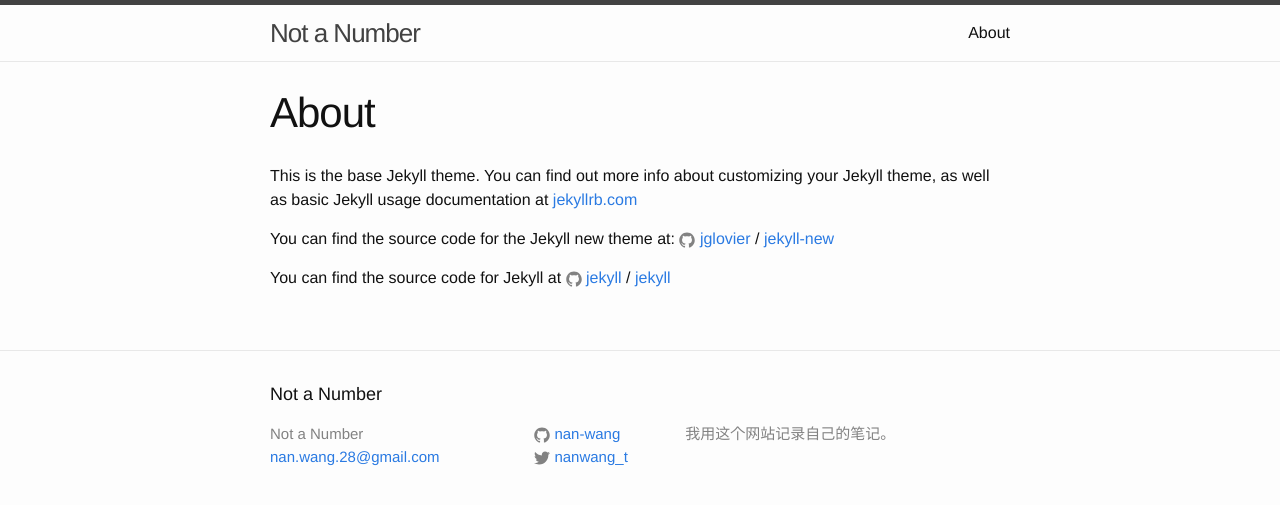
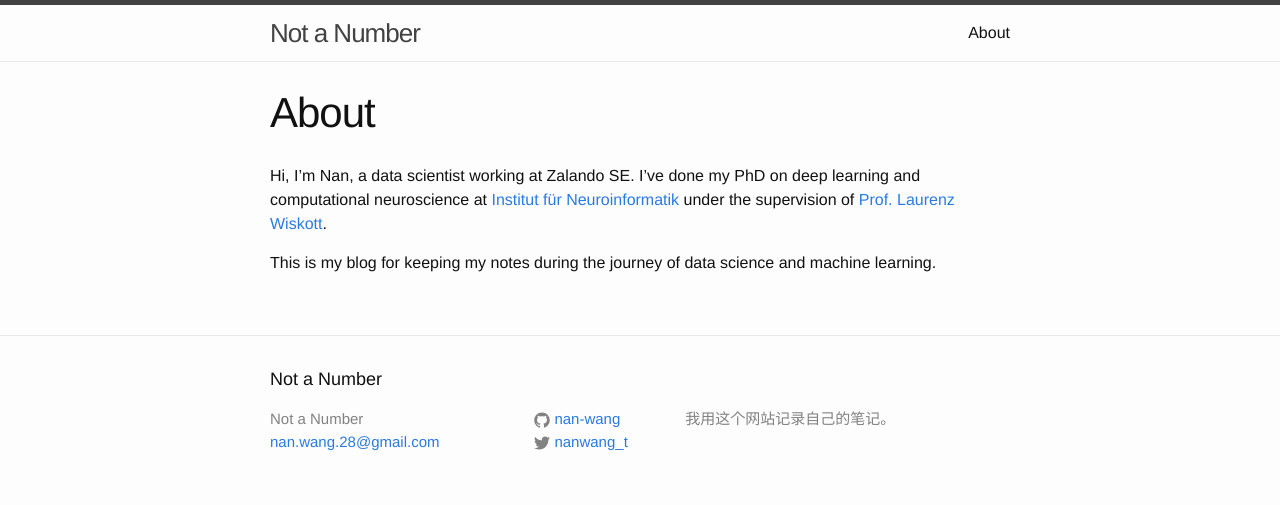
Before and after one commit to nan-wang/nan-wang.github.io, a Jekyll site: the page built from about.md, in a window 1280 px wide. Shown: the top 505 px of the page. Built offline with Jekyll 4.4.1, drawn with Linux system fonts in a browser that asks for light colours.

Commit message:
update about.md

```diff
--- a/about.md
+++ b/about.md
@@ -3,13 +3,6 @@ layout: page
 title: About
 permalink: /about/
 ---
+Hi, I'm Nan, a data scientist working at Zalando SE. I've done my PhD on deep learning and computational neuroscience at [Institut für Neuroinformatik](http://www.ini.rub.de/home) under the supervision of [Prof. Laurenz Wiskott](http://www.ini.rub.de/users/laurenz-wiskott).
 
-This is the base Jekyll theme. You can find out more info about customizing your Jekyll theme, as well as basic Jekyll usage documentation at [jekyllrb.com](http://jekyllrb.com/)
-
-You can find the source code for the Jekyll new theme at:
-{% include icon-github.html username="jglovier" %} /
-[jekyll-new](https://github.com/jglovier/jekyll-new)
-
-You can find the source code for Jekyll at
-{% include icon-github.html username="jekyll" %} /
-[jekyll](https://github.com/jekyll/jekyll)
+This is my blog for keeping my notes during the journey of data science and machine learning.
```
